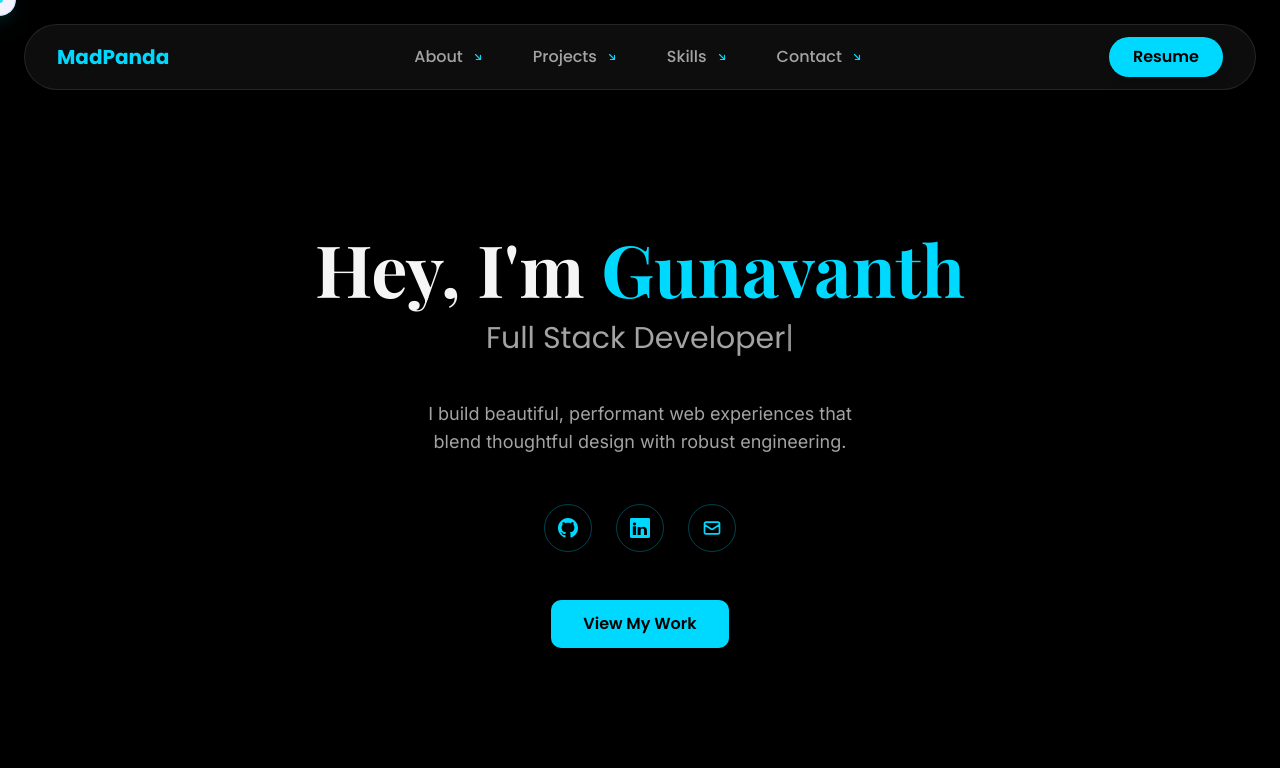
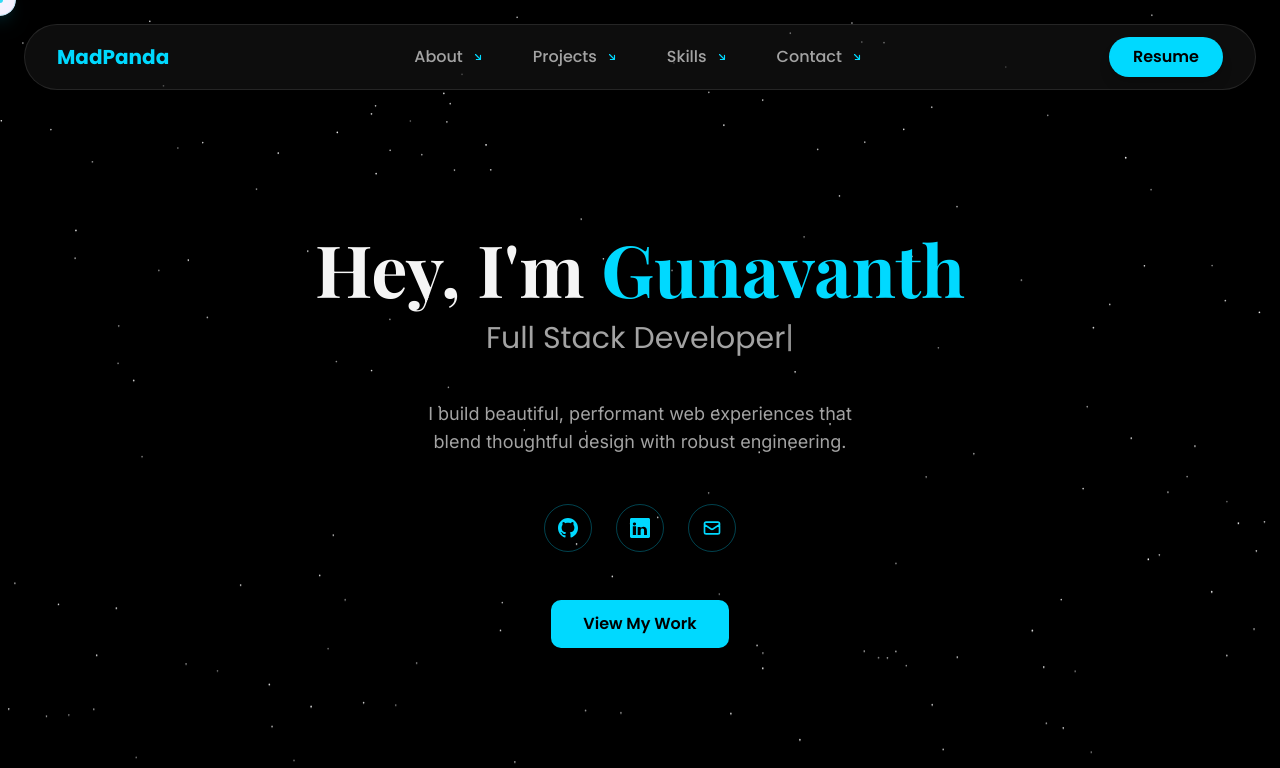
Before and after one commit to GUNAVANTH333/gunavanth-reddy, a Next.js app: page / in a window 1280 px wide. Shown: the top 768 px of the page. Built offline with nearby package versions, Linux system fonts and the light colour scheme; a web font is replaced by a local one.

Commit message:
fixed lag because of ui components

```diff
--- a/app/page.jsx
+++ b/app/page.jsx
@@ -8,6 +8,7 @@ import About from "@/components/about";
 import Projects from "@/components/projects";
 import Skills from "@/components/skills";
 import Contact from "@/components/contact";
+import { ShootingStars } from "@/components/ui/shooting-stars";
 import { StarsBackground } from "@/components/ui/stars-background";
 
 export default function Home() {
@@ -62,6 +63,7 @@ export default function Home() {
       {!isLoading && (
         <div className="transition-all duration-700 ease-in-out opacity-100">
           <StarsBackground />
+          <ShootingStars />
           <Navbar activeSection={activeSection} />
           <Hero />
           <About />
--- a/components/ui/shooting-stars.jsx
+++ b/components/ui/shooting-stars.jsx
@@ -3,48 +3,37 @@ import { cn } from "@/lib/utils";
 import React, { useEffect, useState, useRef } from "react";
 
 const getRandomStartPoint = () => {
-  if (typeof window === "undefined") {
-    return { x: 0, y: 0, angle: 45 };
-  }
-
   const side = Math.floor(Math.random() * 4);
   const offset = Math.random() * window.innerWidth;
 
   switch (side) {
     case 0:
-      // Top edge, shooting down-right
-      return { x: offset, y: 0, angle: 75 };
+      return { x: offset, y: 0, angle: 45 };
     case 1:
-      // Right edge, shooting down-left
-      return { x: window.innerWidth, y: offset, angle: 165 };
+      return { x: window.innerWidth, y: offset, angle: 135 };
     case 2:
-      // Bottom edge, shooting up-left
-      return { x: offset, y: window.innerHeight, angle: 255 };
+      return { x: offset, y: window.innerHeight, angle: 225 };
     case 3:
-      // Left edge, shooting up-right
-      return { x: 0, y: offset, angle: 345 };
+      return { x: 0, y: offset, angle: 315 };
     default:
       return { x: 0, y: 0, angle: 45 };
   }
 };
-
 export const ShootingStars = ({
-  minSpeed = 5,
-  maxSpeed = 15,
+  minSpeed = 10,
+  maxSpeed = 30,
   minDelay = 1200,
-  maxDelay = 4200,
+  maxDelay = 2200,
   starColor = "#9E00FF",
   trailColor = "#2EB9DF",
   starWidth = 10,
-  starHeight = 2,
+  starHeight = 1,
   className,
 }) => {
   const [star, setStar] = useState(null);
   const svgRef = useRef(null);
 
   useEffect(() => {
-    let timeoutId;
-
     const createStar = () => {
       const { x, y, angle } = getRandomStartPoint();
       const newStar = {
@@ -59,97 +48,77 @@ export const ShootingStars = ({
       setStar(newStar);
 
       const randomDelay = Math.random() * (maxDelay - minDelay) + minDelay;
-      timeoutId = setTimeout(createStar, randomDelay);
+      setTimeout(createStar, randomDelay);
     };
 
     createStar();
 
-    return () => clearTimeout(timeoutId);
+    return () => {};
   }, [minSpeed, maxSpeed, minDelay, maxDelay]);
 
   useEffect(() => {
-    let animationFrame;
-
     const moveStar = () => {
+      if (star) {
         setStar((prevStar) => {
-        if (!prevStar) {
-          animationFrame = requestAnimationFrame(moveStar);
-          return null;
-        }
-
+          if (!prevStar) return null;
           const newX =
             prevStar.x +
             prevStar.speed * Math.cos((prevStar.angle * Math.PI) / 180);
           const newY =
             prevStar.y +
             prevStar.speed * Math.sin((prevStar.angle * Math.PI) / 180);
-
+          const newDistance = prevStar.distance + prevStar.speed;
+          const newScale = 1 + newDistance / 100;
           if (
-          newX < -200 ||
-          newX > window.innerWidth + 200 ||
-          newY < -200 ||
-          newY > window.innerHeight + 200
+            newX < -20 ||
+            newX > window.innerWidth + 20 ||
+            newY < -20 ||
+            newY > window.innerHeight + 20
           ) {
             return null;
           }
-
           return {
             ...prevStar,
             x: newX,
             y: newY,
-          distance: prevStar.distance + prevStar.speed,
-          scale: 1,
+            distance: newDistance,
+            scale: newScale,
           };
         });
-
-      animationFrame = requestAnimationFrame(moveStar);
+      }
     };
 
-    animationFrame = requestAnimationFrame(moveStar);
+    const animationFrame = requestAnimationFrame(moveStar);
     return () => cancelAnimationFrame(animationFrame);
   }, [star]);
 
   return (
     <svg
       ref={svgRef}
-      className={cn(
-        "w-full h-full absolute inset-0 z-10 pointer-events-none",
-        className
-      )}
-      style={{ overflow: "visible" }}
+      className={cn("w-full h-full absolute inset-0", className)}
     >
       {star && (
-        <g key={star.id}>
+        <rect
+          key={star.id}
+          x={star.x}
+          y={star.y}
+          width={starWidth * star.scale}
+          height={starHeight}
+          fill="url(#gradient)"
+          transform={`rotate(${star.angle}, ${
+            star.x + (starWidth * star.scale) / 2
+          }, ${star.y + starHeight / 2})`}
+        />
+      )}
       <defs>
-            <linearGradient
-              id={`gradient-${star.id}`}
-              x1="0%"
-              y1="0%"
-              x2="100%"
-              y2="100%"
-            >
-              <stop
-                offset="0%"
-                style={{ stopColor: trailColor, stopOpacity: 0.1 }}
-              />
+        <linearGradient id="gradient" x1="0%" y1="0%" x2="100%" y2="100%">
+          <stop offset="0%" style={{ stopColor: trailColor, stopOpacity: 0 }} />
           <stop
             offset="100%"
             style={{ stopColor: starColor, stopOpacity: 1 }}
           />
         </linearGradient>
       </defs>
-          <rect
-            x={star.x}
-            y={star.y}
-            width={starWidth * star.scale}
-            height={starHeight}
-            fill={`url(#gradient-${star.id})`}
-            transform={`rotate(${star.angle}, ${
-              star.x + (starWidth * star.scale) / 2
-            }, ${star.y + starHeight / 2})`}
-          />
-        </g>
-      )}
     </svg>
   );
 };
--- a/components/ui/stars-background.jsx
+++ b/components/ui/stars-background.jsx
@@ -23,7 +23,7 @@ export const StarsBackground = ({
         return {
           x: Math.random() * width,
           y: Math.random() * height,
-          radius: Math.random() * 0.8 + 0.8,
+          radius: Math.random() * 0.05 + 0.8,
           opacity: Math.random() * 0.5 + 0.7,
           twinkleSpeed: shouldTwinkle
             ? minTwinkleSpeed +
@@ -57,10 +57,15 @@ export const StarsBackground = ({
 
     updateStars();
 
-    window.addEventListener("resize", updateStars);
+    const resizeObserver = new ResizeObserver(updateStars);
+    if (canvasRef.current) {
+      resizeObserver.observe(canvasRef.current);
+    }
 
     return () => {
-      window.removeEventListener("resize", updateStars);
+      if (canvasRef.current) {
+        resizeObserver.unobserve(canvasRef.current);
+      }
     };
   }, [
     starDensity,
@@ -108,7 +113,7 @@ export const StarsBackground = ({
   return (
     <canvas
       ref={canvasRef}
-      className={cn("h-full w-full absolute inset-0 -z-10", className)}
+      className={cn("h-full w-full absolute inset-0", className)}
     />
   );
 };
```
Also changed, not shown: components.json (added). Lines whose indentation alone changed are shown as unchanged.
